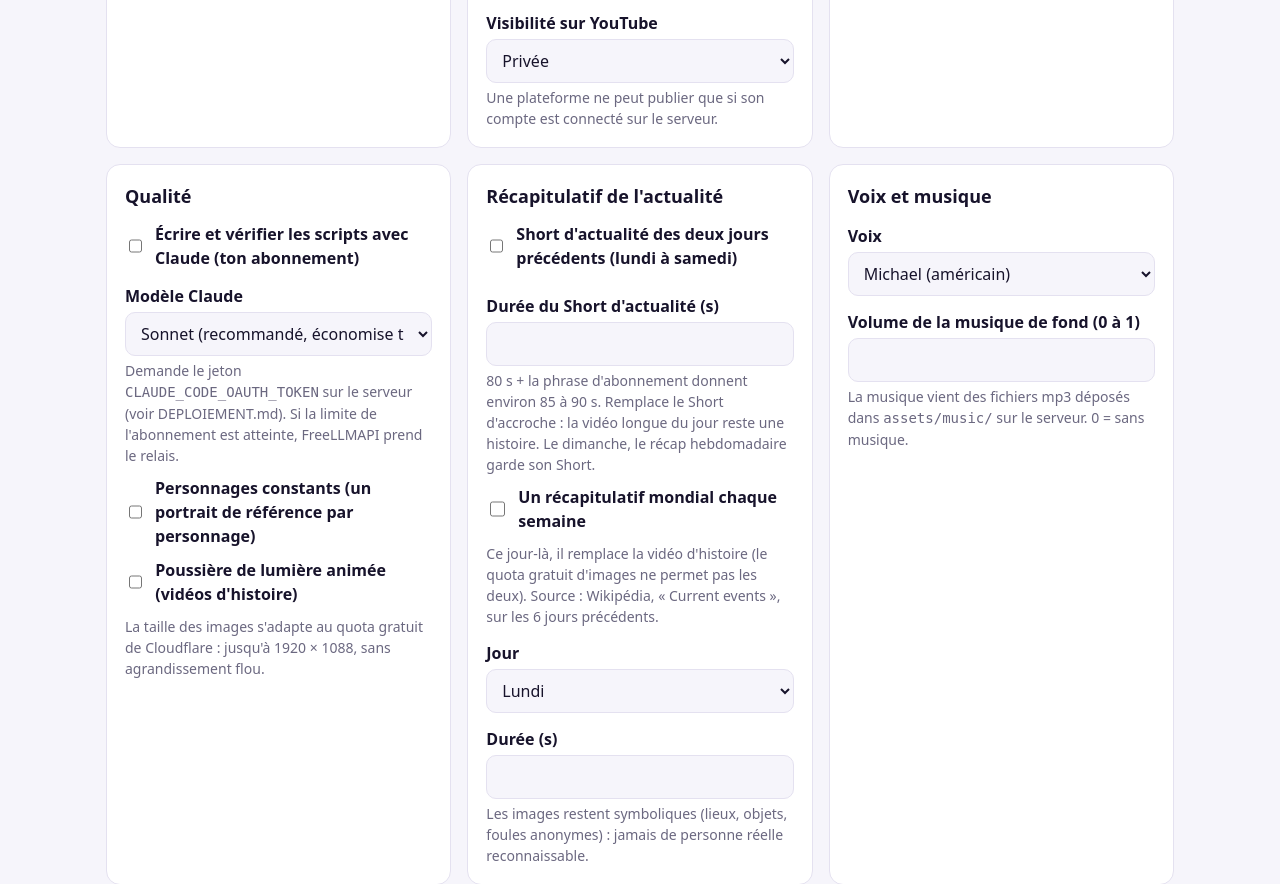
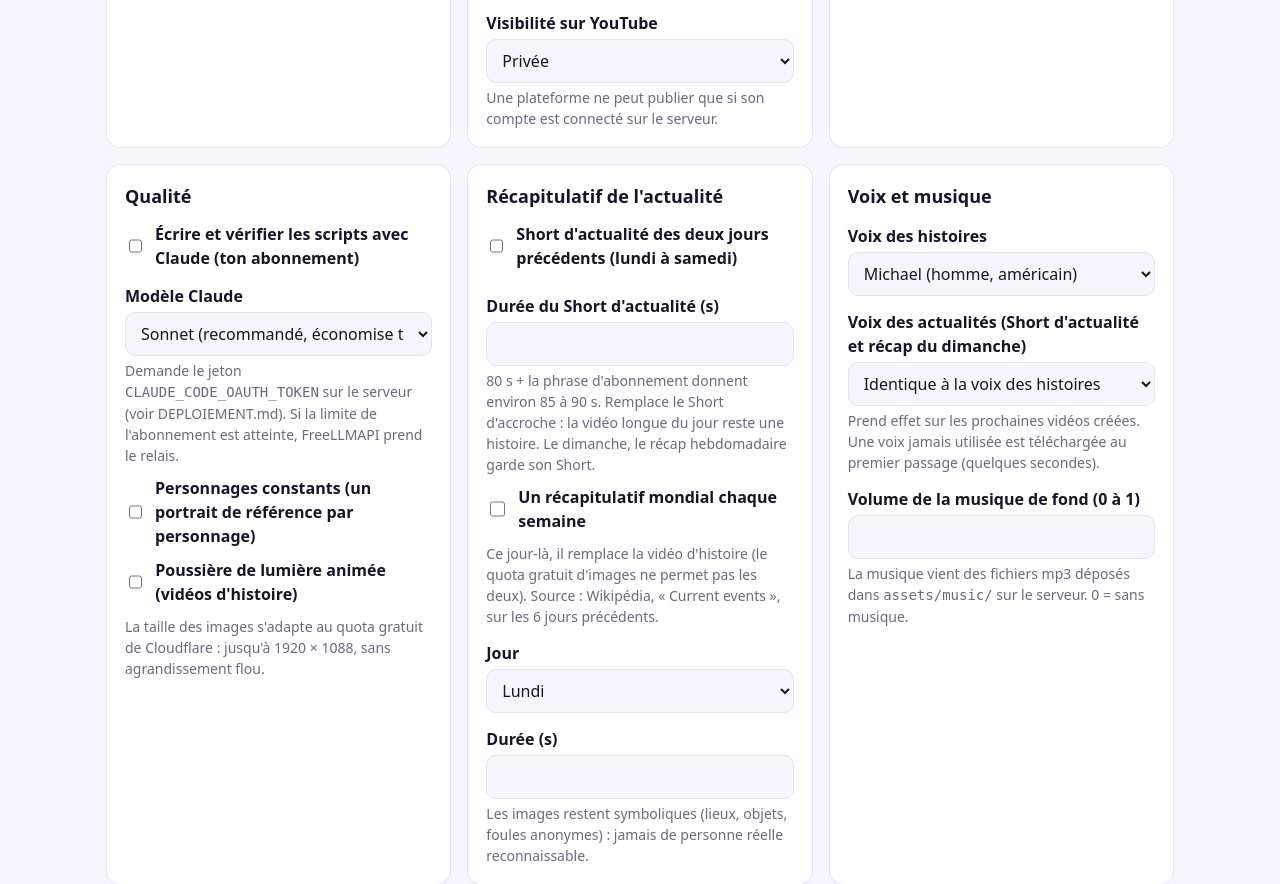
Before and after one commit to aymenkssi/dailyshorts, a Python web app: template admin/templates/settings.html in a window 1280 px wide. Shown: the part 1340-2224 px from the top of the page. Run offline with Jinja, Linux system fonts and the light colour scheme; the template is opened without the code that fills it, so the values that code supplies are empty.

Commit message:
Voix féminines et voix dédiée aux actualités (Short d'actualité, récap du dimanche)
Co-Authored-By: Claude Sonnet 5.5 <noreply@anthropic.com>
Claude-Session: https://claude.ai/code/session_01MfZb4DyyT5bTDuUW8nrHBa

```diff
--- a/admin/templates/settings.html
+++ b/admin/templates/settings.html
@@ -81,10 +81,16 @@
   <p class="hint">Les images restent symboliques (lieux, objets, foules anonymes) : jamais de personne réelle reconnaissable.</p>
 </div>
 <div class="card"><h2>Voix et musique</h2>
-  <label for="v">Voix</label>
+  <label for="v">Voix des histoires</label>
   <select id="v" name="kokoro_voice">
-    {% for v, l in (('am_michael', 'Michael (américain)'), ('am_fenrir', 'Fenrir (américain, grave)'), ('am_puck', 'Puck (américain, vif)'), ('bm_george', 'George (britannique)'), ('bm_fable', 'Fable (britannique, conteur)')) %}<option value="{{ v }}" {{ 'selected' if s.kokoro_voice == v }}>{{ l }}</option>{% endfor %}
+    {% for v, l in (('am_michael', 'Michael (homme, américain)'), ('am_fenrir', 'Fenrir (homme, américain, grave)'), ('am_puck', 'Puck (homme, américain, vif)'), ('bm_george', 'George (homme, britannique)'), ('bm_fable', 'Fable (homme, britannique, conteur)'), ('af_heart', 'Heart (femme, américaine, chaleureuse)'), ('af_bella', 'Bella (femme, américaine)'), ('af_nicole', 'Nicole (femme, américaine, douce)'), ('af_sarah', 'Sarah (femme, américaine)'), ('af_sky', 'Sky (femme, américaine)'), ('bf_emma', 'Emma (femme, britannique)'), ('bf_isabella', 'Isabella (femme, britannique)')) %}<option value="{{ v }}" {{ 'selected' if s.kokoro_voice == v }}>{{ l }}</option>{% endfor %}
   </select>
+  <label for="nv">Voix des actualités (Short d'actualité et récap du dimanche)</label>
+  <select id="nv" name="news_voice">
+    <option value="" {{ 'selected' if not s.news_voice }}>Identique à la voix des histoires</option>
+    {% for v, l in (('am_michael', 'Michael (homme, américain)'), ('am_fenrir', 'Fenrir (homme, américain, grave)'), ('am_puck', 'Puck (homme, américain, vif)'), ('bm_george', 'George (homme, britannique)'), ('bm_fable', 'Fable (homme, britannique, conteur)'), ('af_heart', 'Heart (femme, américaine, chaleureuse)'), ('af_bella', 'Bella (femme, américaine)'), ('af_nicole', 'Nicole (femme, américaine, douce)'), ('af_sarah', 'Sarah (femme, américaine)'), ('af_sky', 'Sky (femme, américaine)'), ('bf_emma', 'Emma (femme, britannique)'), ('bf_isabella', 'Isabella (femme, britannique)')) %}<option value="{{ v }}" {{ 'selected' if s.news_voice == v }}>{{ l }}</option>{% endfor %}
+  </select>
+  <p class="hint">Prend effet sur les prochaines vidéos créées. Une voix jamais utilisée est téléchargée au premier passage (quelques secondes).</p>
   <label for="mv">Volume de la musique de fond (0 à 1)</label>
   <input id="mv" type="number" name="music_volume" min="0" max="1" step="0.05" value="{{ s.music_volume }}">
   <p class="hint">La musique vient des fichiers mp3 déposés dans <code>assets/music/</code> sur le serveur. 0 = sans musique.</p>
--- a/main.py
+++ b/main.py
@@ -77,7 +77,8 @@ def produce(kind, script, out, size=None, refs=None):
     print(f"[{kind}] {script['title']} — {len(scenes)} plans")
     print(f"[{kind}] voix off…")
     narration = " ".join(s["narration"].strip() for s in scenes)
-    voice, words = media_gen.synthesize_voice(narration, out)
+    news_voice = os.environ.get("NEWS_VOICE", "") if script.get("kind") == "recap" else ""
+    voice, words = media_gen.synthesize_voice(narration, out, voice=news_voice or None)
     print(f"[{kind}] images…")
     recap = script.get("kind") == "recap"
     prompts, plain, scene_refs = [], [], []
--- a/shorts/store.py
+++ b/shorts/store.py
@@ -57,7 +57,9 @@ SCHEMA = {
     "claude_model": ("CLAUDE_MODEL", "sonnet", "choice:sonnet,opus"),
     "character_refs": ("CHARACTER_REFS", True, "bool"),
     "particles": ("PARTICLES", True, "bool"),
-    "kokoro_voice": ("KOKORO_VOICE", "am_michael", "choice:am_michael,am_fenrir,am_puck,bm_george,bm_fable"),
+    "kokoro_voice": ("KOKORO_VOICE", "am_michael", "choice:am_michael,am_fenrir,am_puck,bm_george,bm_fable,af_heart,af_bella,af_nicole,af_sarah,af_sky,bf_emma,bf_isabella"),
+    # voix des vidéos d'actualité (récap du dimanche et Short d'actualité) ; vide = la voix ci-dessus
+    "news_voice": ("NEWS_VOICE", "", "choice:,am_michael,am_fenrir,am_puck,bm_george,bm_fable,af_heart,af_bella,af_nicole,af_sarah,af_sky,bf_emma,bf_isabella"),
     "music_volume": ("MUSIC_VOLUME", 0.10, "float"),
 }
 LIMITS = {"recap_seconds": (120, 600), "long_seconds": (60, 600), "short_seconds": (15, 90), "news_short_seconds": (30, 120), "music_volume": (0.0, 1.0)}
```
Also changed, not shown: shorts/media_gen.py (+6 -7 lines).
